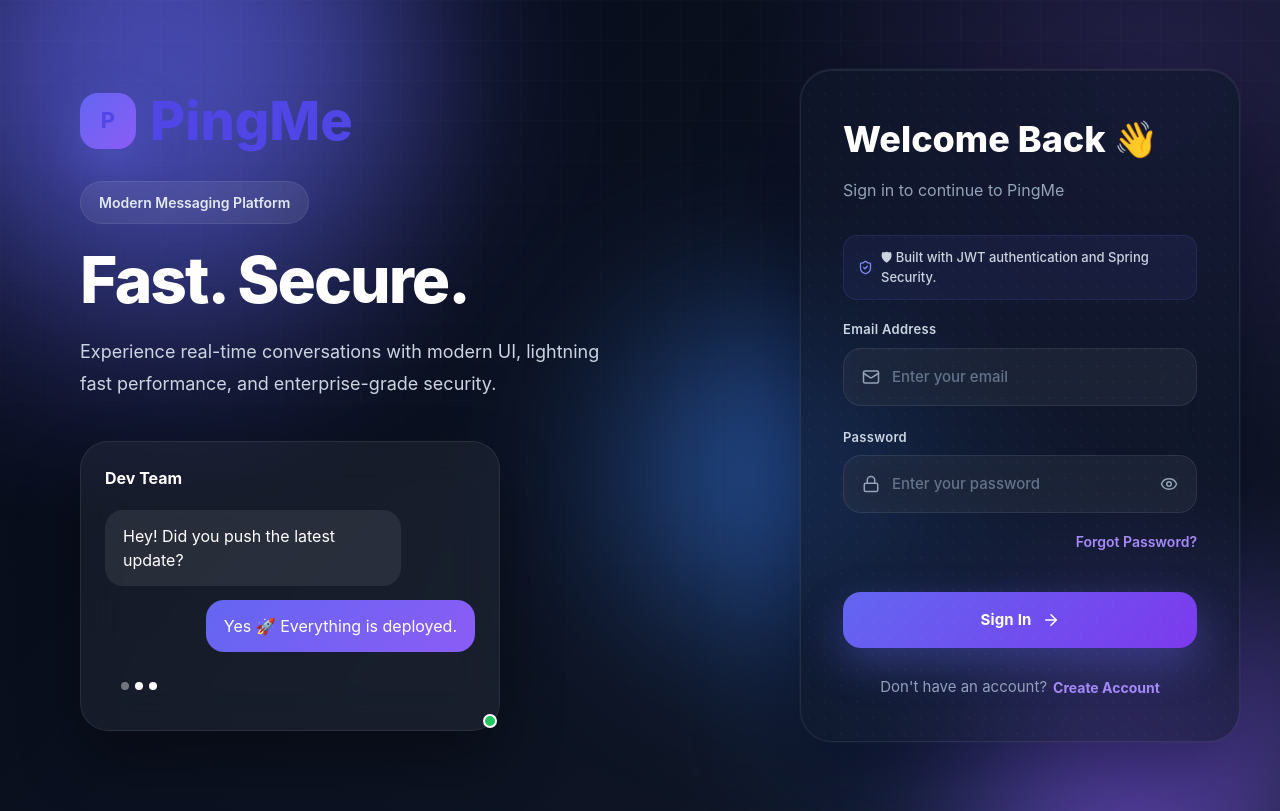
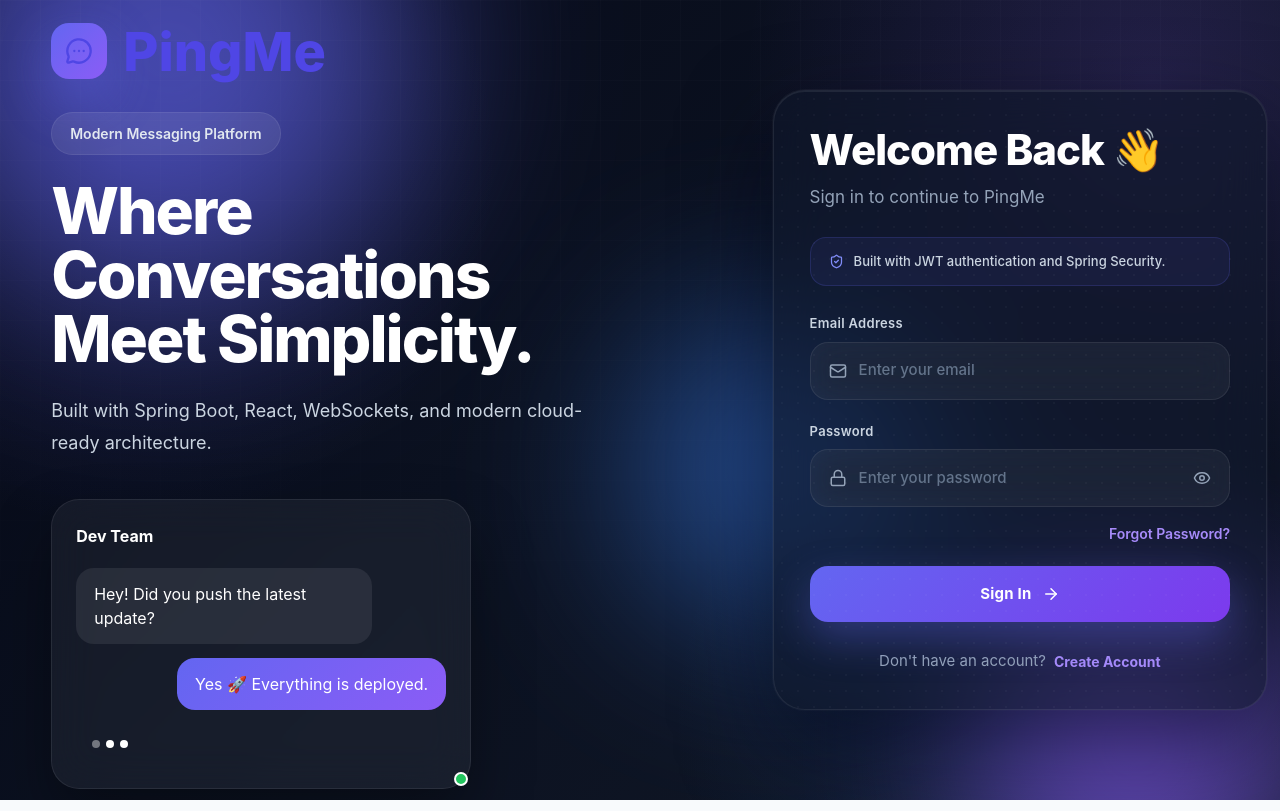
Before and after one commit to soubhagya-behera/pingme, a React (Vite) app in the folder frontend/: page /login in a window 1280 px wide. Built offline with nearby package versions, Linux system fonts and the light colour scheme; no server answers.

Commit message:
refactor(auth): improve authentication layout and responsive spacing

```diff
--- a/frontend/src/components/auth/layout/AuthLayout.jsx
+++ b/frontend/src/components/auth/layout/AuthLayout.jsx
@@ -1,10 +1,13 @@
 import { motion } from "framer-motion";
 import AnimatedBackground from "../layout/AnimatedBackground";
+import { MessageCircleMore } from "lucide-react";
 
 export default function AuthLayout({
   children,
-  title = "Welcome Back",
-  subtitle = "Continue your conversations securely."
+  heroTitle = "Fast. Secure. Beautiful.",
+  heroSubtitle =
+    "Experience real-time conversations with modern UI, lightning fast performance, and enterprise-grade security.",
+  badge = "Modern Messaging Platform",
 }) {
   return (
     <div className="auth-shell">
@@ -24,9 +27,9 @@ export default function AuthLayout({
 
           <div className="brand-logo">
 
-            P
+<MessageCircleMore size={28}/>
 
-          </div>
+</div>
 
           <span>PingMe</span>
 
@@ -36,23 +39,19 @@ export default function AuthLayout({
 
           <span className="hero-badge">
 
-            Modern Messaging Platform
+            {badge}
 
           </span>
 
           <h1>
 
-            Fast.
-            Secure.
-
+            {heroTitle}
 
           </h1>
 
           <p>
 
-            Experience real-time conversations with
-            modern UI, lightning fast performance,
-            and enterprise-grade security.
+            {heroSubtitle}
 
           </p>
 
--- /dev/null
+++ b/frontend/src/components/auth/ui/AuthHeader.jsx
@@ -0,0 +1,47 @@
+import { motion } from "framer-motion";
+import { ShieldCheck } from "lucide-react";
+
+export default function AuthHeader({
+    title,
+    subtitle,
+    info = "Built with JWT authentication and Spring Security."
+}) {
+
+    return (
+
+        <motion.div
+            className="auth-header"
+            initial={{ opacity: 0, y: -10 }}
+            animate={{ opacity: 1, y: 0 }}
+            transition={{ duration: .4 }}
+        >
+
+            <h1 className="login-title">
+
+                {title}
+
+            </h1>
+
+            <p className="login-subtitle">
+
+                {subtitle}
+
+            </p>
+
+            <div className="login-security">
+
+                <ShieldCheck size={15}/>
+
+                <span>
+
+                    {info}
+
+                </span>
+
+            </div>
+
+        </motion.div>
+
+    );
+
+}
--- a/frontend/src/pages/auth/Login.jsx
+++ b/frontend/src/pages/auth/Login.jsx
@@ -1,7 +1,7 @@
 import { useState } from "react";
 import { Link, useNavigate } from "react-router-dom";
 import { useForm } from "react-hook-form";
-import { Mail, Lock, ShieldCheck } from "lucide-react";
+import { Mail, Lock } from "lucide-react";
 
 import AuthService from "../../services/AuthService";
 import { useAuth } from "../../context/AuthContext";
@@ -11,6 +11,7 @@ import AuthLayout from "../../components/auth/layout/AuthLayout";
 import GlassCard from "../../components/auth/ui/GlassCard";
 import AuthInput from "../../components/auth/ui/AuthInput";
 import GradientButton from "../../components/auth/ui/GradientButton";
+import AuthHeader from "../../components/auth/ui/AuthHeader";
 
 export default function Login() {
   const [loading, setLoading] = useState(false);
@@ -51,25 +52,21 @@ export default function Login() {
   };
 
   return (
-    <AuthLayout>
+    <AuthLayout
+
+heroTitle="Where Conversations Meet Simplicity."
+
+heroSubtitle="Built with Spring Boot, React, WebSockets, and modern cloud-ready architecture."
+
+>
       <GlassCard>
-        <h1 className="login-title">
-          Welcome Back 👋
-        </h1>
-        <p className="login-subtitle">
-          Sign in to continue to PingMe
-        </p>
-        <div className="login-security">
+      <AuthHeader
 
-    <ShieldCheck size={15} />
+title="Welcome Back 👋"
 
-    <span>
+subtitle="Sign in to continue to PingMe"
 
-        🛡 Built with JWT authentication and Spring Security.
-
-    </span>
-
-</div>
+/>
         <form
           className="auth-form"
           onSubmit={handleSubmit(onSubmit)}
--- a/frontend/src/styles/auth/card.css
+++ b/frontend/src/styles/auth/card.css
@@ -2,11 +2,11 @@
   position: relative;
   overflow: hidden;
   width: 100%;
-  max-width: 500px;
+  max-width:500px;
   height:auto;
 
 min-height:auto;
-  padding: 42px;
+  padding:36px;
   border-radius: 32px;
   background: rgba(15, 23, 42, .62);
   backdrop-filter: blur(26px);
--- a/frontend/src/styles/auth/layout.css
+++ b/frontend/src/styles/auth/layout.css
@@ -1,53 +1,112 @@
-.auth-shell {
-  position: relative;
-  display: grid;
-  grid-template-columns: 1fr 520px;
-  min-height: 100vh;
-  overflow: hidden;
-}
+/* ===========================
+   AUTH LAYOUT
+=========================== */
 
-.auth-left {
-  display: flex;
-  flex-direction: column;
-  justify-content: center;
-  padding: 80px;
-  position: relative;
-  z-index: 2;
-}
+.auth-shell{
 
-.auth-right {
-  display: flex;
-  justify-content: center;
-  align-items: center;
-  padding: 40px;
-  position: relative;
-  z-index: 2;
+position:relative;
+
+display:grid;
+
+/* Better proportion */
+
+grid-template-columns:58% 42%;
+
+align-items:center;
+
+min-height:100vh;
+
+height:100vh;
+
+overflow:hidden;
+
+padding:0 clamp(30px,4vw,80px);
+
+gap:clamp(20px,3vw,60px);
 
 }
 
-.auth-showcase, .auth-panel {
-  position: relative;
-  z-index: 1;
+/* ===========================
+   LEFT SIDE
+=========================== */
+
+.auth-left{
+
+display:flex;
+
+flex-direction:column;
+
+justify-content:center;
+
+max-width:700px;
+
+width:100%;
+
+margin:auto;
+
+z-index:2;
+
 }
 
-.auth-panel {
-  display: grid;
-  place-items: center;
-  padding: max(1.5rem, env(safe-area-inset-top)) max(1.25rem, env(safe-area-inset-right)) max(1.5rem, env(safe-area-inset-bottom)) max(1.25rem, env(safe-area-inset-left));
+/* ===========================
+   RIGHT SIDE
+=========================== */
+
+.auth-right{
+
+display:flex;
+
+justify-content:center;
+
+align-items:center;
+
+width:100%;
+
+z-index:2;
+
+}
+
+/* ===========================
+   LOGIN CARD
+=========================== */
+
+.auth-header{
+
+margin-bottom:28px;
+
 }
 
 .login-title{
-    font-size:36px;
-    font-weight:800;
-    color:white;
-    margin-bottom:12px;
+
+font-size:42px;
+
+font-weight:800;
+
+line-height:1.1;
+
+letter-spacing:-1px;
+
+color:white;
+
+margin-bottom:10px;
+
 }
 
 .login-subtitle{
-    color:#94A3B8;
-    margin-bottom:32px;
-    line-height:1.6;
+
+font-size:17px;
+
+line-height:1.6;
+
+color:#94A3B8;
+
+margin-bottom:26px;
+
 }
+
+/* ===========================
+   SECURITY BADGE
+=========================== */
 
 .login-security{
 
@@ -55,17 +114,17 @@ display:flex;
 
 align-items:center;
 
-gap:8px;
+gap:10px;
 
-padding:12px 14px;
+padding:14px 18px;
 
-margin-bottom:20px;
-
-border-radius:14px;
+border-radius:16px;
 
 background:rgba(99,102,241,.08);
 
-border:1px solid rgba(99,102,241,.15);
+border:1px solid rgba(99,102,241,.18);
+
+margin-bottom:26px;
 
 color:#CBD5E1;
 
@@ -83,70 +142,9 @@ flex-shrink:0;
 
 }
 
-.auth-footer{
-    margin-top:28px;
-    text-align:center;
-
-    color:#94A3B8;
-
-    font-size:15px;
-
-    display:flex;
-
-    justify-content:center;
-
-    align-items:center;
-
-    gap:6px;
-}
-
-.auth-footer .auth-text-link{
-
-    color:#A78BFA;
-
-    font-weight:700;
-
-}
-
-.auth-footer .auth-text-link:hover{
-
-    color:#C4B5FD;
-
-}
-
-.auth-form-options{
-
-display:flex;
-
-justify-content:flex-end;
-
-margin-top:-4px;
-
-margin-bottom:18px;
-
-}
-
-.auth-text-link{
-
-font-size:14px;
-
-font-weight:600;
-
-text-decoration:none;
-
-color:#A78BFA;
-
-transition:.25s;
-
-}
-
-.auth-text-link:hover{
-
-color:#C4B5FD;
-
-text-decoration:underline;
-
-}
+/* ===========================
+   FORM
+=========================== */
 
 .auth-form{
 
@@ -157,3 +155,121 @@ flex-direction:column;
 gap:22px;
 
 }
+
+/* ===========================
+   FORGOT PASSWORD
+=========================== */
+
+.auth-form-options{
+
+display:flex;
+
+justify-content:flex-end;
+
+margin-top:-6px;
+
+}
+
+.auth-text-link{
+
+font-size:14px;
+
+font-weight:600;
+
+color:#A78BFA;
+
+text-decoration:none;
+
+transition:.25s;
+
+}
+
+.auth-text-link:hover{
+
+color:#C4B5FD;
+
+}
+
+/* ===========================
+   FOOTER
+=========================== */
+
+.auth-footer{
+
+margin-top:28px;
+
+display:flex;
+
+justify-content:center;
+
+align-items:center;
+
+gap:8px;
+
+font-size:15px;
+
+color:#94A3B8;
+
+}
+
+.auth-footer .auth-text-link{
+
+font-weight:700;
+
+}
+
+/* ===========================
+   RESPONSIVE
+=========================== */
+
+@media(max-width:1100px){
+
+.auth-shell{
+
+grid-template-columns:1fr;
+
+padding:40px 24px;
+
+height:auto;
+
+min-height:100vh;
+
+}
+
+.auth-left{
+
+display:none;
+
+}
+
+.auth-right{
+
+padding:40px 0;
+
+}
+
+}
+
+@media(max-width:600px){
+
+.login-title{
+
+font-size:34px;
+
+}
+
+.login-subtitle{
+
+font-size:15px;
+
+}
+
+.auth-footer{
+
+flex-direction:column;
+
+gap:6px;
+
+}
+
+}
--- a/frontend/src/styles/auth/showcase.css
+++ b/frontend/src/styles/auth/showcase.css
@@ -1,11 +1,13 @@
-.brand {
-  display: flex;
-  align-items: center;
-  gap: 14px;
-  font-size: 22px;
-  font-weight: 700;
-  color: white;
-  margin-bottom: 70px;
+.brand{
+
+display:flex;
+
+align-items:center;
+
+gap:16px;
+
+margin-bottom:48px;
+
 }
 
 .brand-logo {
```
